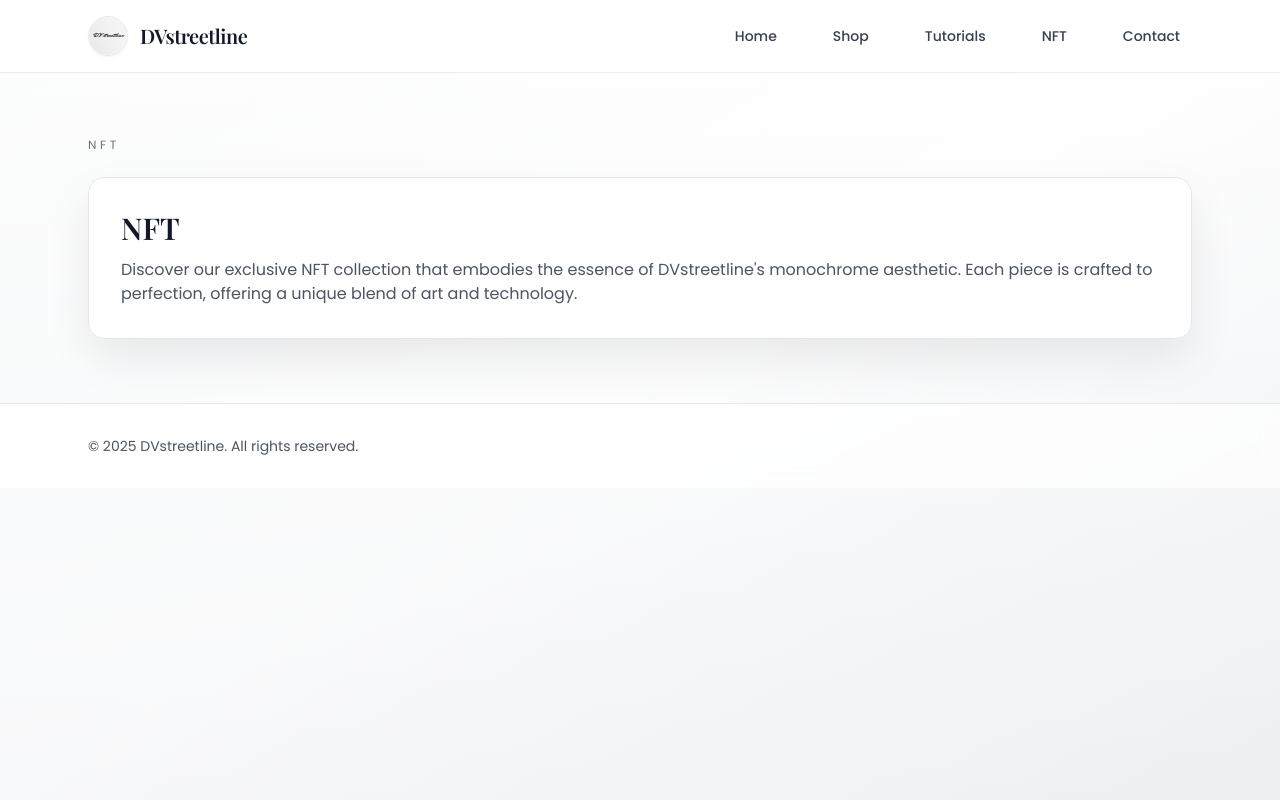
After one commit to yossefbouz/streetline, a Flask app: page /nft in a window 1280 px wide. The commit adds this page. Run offline with Flask 3, Linux system fonts and the light colour scheme; some libraries are stand-ins or nearby versions.

Commit message:
Add NFT page and update app.py + base.html

```diff
--- a/app.py
+++ b/app.py
@@ -27,6 +27,10 @@ def shop():
 def tutorial():
     return render_template('tutorial.html')
 
+@app.route('/nft')
+def nft():
+    return render_template('nft.html')
+
 
 @app.route('/tutorials')
 def tutorials():
--- a/templates/base.html
+++ b/templates/base.html
@@ -43,6 +43,7 @@
                     <li><a href="{{ url_for('home') }}" class="rounded-full px-3 py-2 text-gray-700 transition hover:text-black hover:bg-gray-100">Home</a></li>
                     <li><a href="{{ url_for('shop') }}" class="rounded-full px-3 py-2 text-gray-700 transition hover:text-black hover:bg-gray-100">Shop</a></li>
                     <li><a href="{{ url_for('tutorials') }}" class="rounded-full px-3 py-2 text-gray-700 transition hover:text-black hover:bg-gray-100">Tutorials</a></li>
+                    <li><a href="{{ url_for('nft') }}" class="rounded-full px-3 py-2 text-gray-700 transition hover:text-black hover:bg-gray-100">NFT</a></li>
                     <li><a href="{{ url_for('contact') }}" class="rounded-full px-3 py-2 text-gray-700 transition hover:text-black hover:bg-gray-100">Contact</a></li>
                 </ul>
             </nav>
@@ -53,6 +54,7 @@
                     <li><a href="{{ url_for('home') }}" class="block rounded-lg px-3 py-2 text-gray-800 transition hover:bg-gray-100">Home</a></li>
                     <li><a href="{{ url_for('shop') }}" class="block rounded-lg px-3 py-2 text-gray-800 transition hover:bg-gray-100">Shop</a></li>
                     <li><a href="{{ url_for('tutorials') }}" class="block rounded-lg px-3 py-2 text-gray-800 transition hover:bg-gray-100">Tutorials</a></li>
+                    <li><a href="{{ url_for('nft') }}" class="rounded-full px-3 py-2 text-gray-700 transition hover:text-black hover:bg-gray-100">NFT</a></li>
                     <li><a href="{{ url_for('contact') }}" class="block rounded-lg px-3 py-2 text-gray-800 transition hover:bg-gray-100">Contact</a></li>
                 </ul>
             </nav>
--- /dev/null
+++ b/templates/nft.html
@@ -0,0 +1,12 @@
+{% extends 'base.html' %}
+
+{% block title %}Home - DVstreetline{% endblock %}
+
+{% block content %}
+<section class="mx-auto max-w-6xl px-6 py-16 space-y-6">
+    <p class="text-xs uppercase tracking-[0.3em] text-gray-500">NFT</p>
+    <div class="rounded-2xl border border-gray-200 bg-white/80 p-8 shadow-soft">
+        <h1 class="font-heading text-3xl font-semibold text-gray-900">NFT</h1>
+        <p class="mt-3 text-gray-600">Discover our exclusive NFT collection that embodies the essence of DVstreetline's monochrome aesthetic. Each piece is crafted to perfection, offering a unique blend of art and technology.</p>
+    </div>
+{% endblock %}
```
